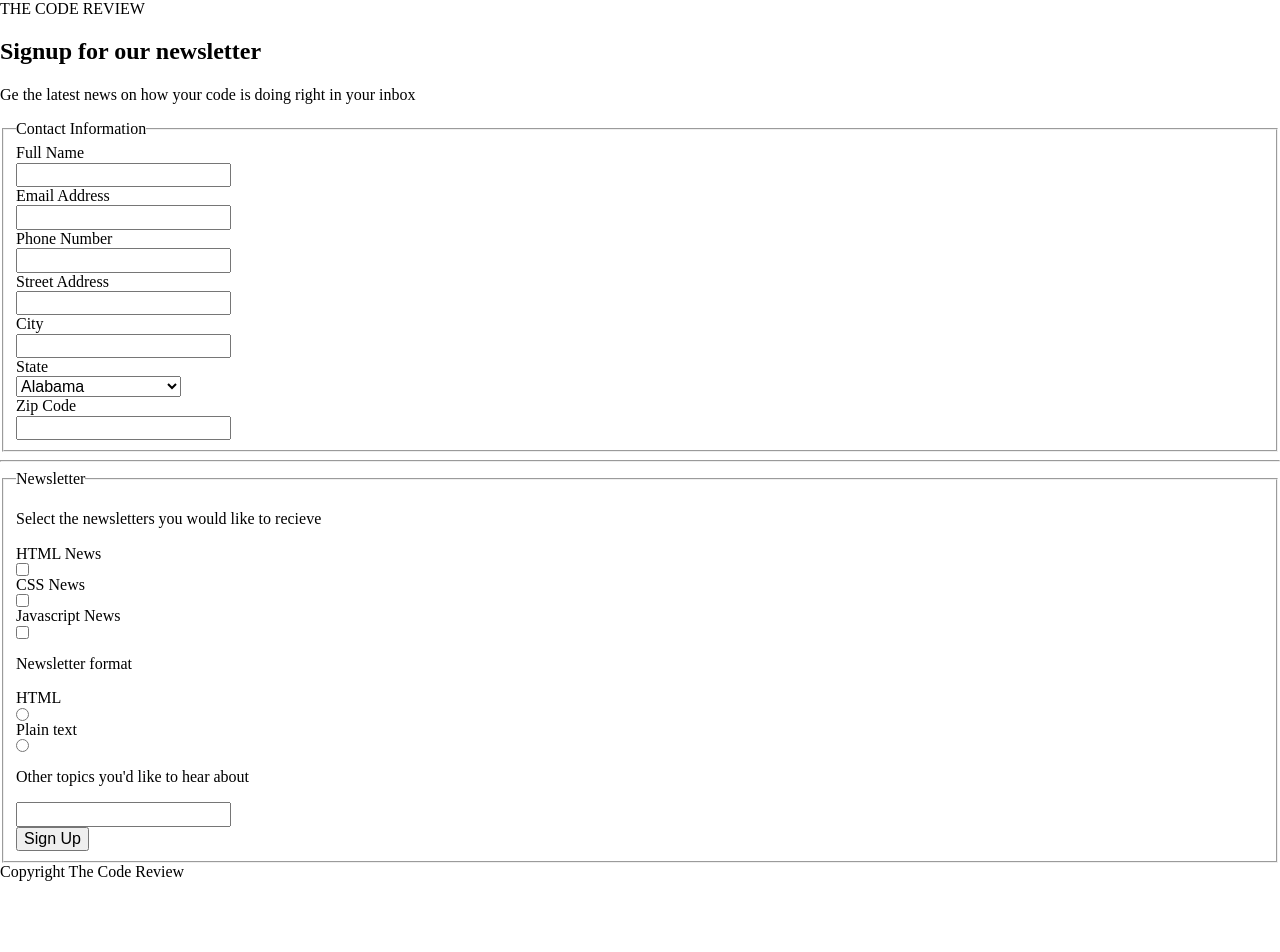
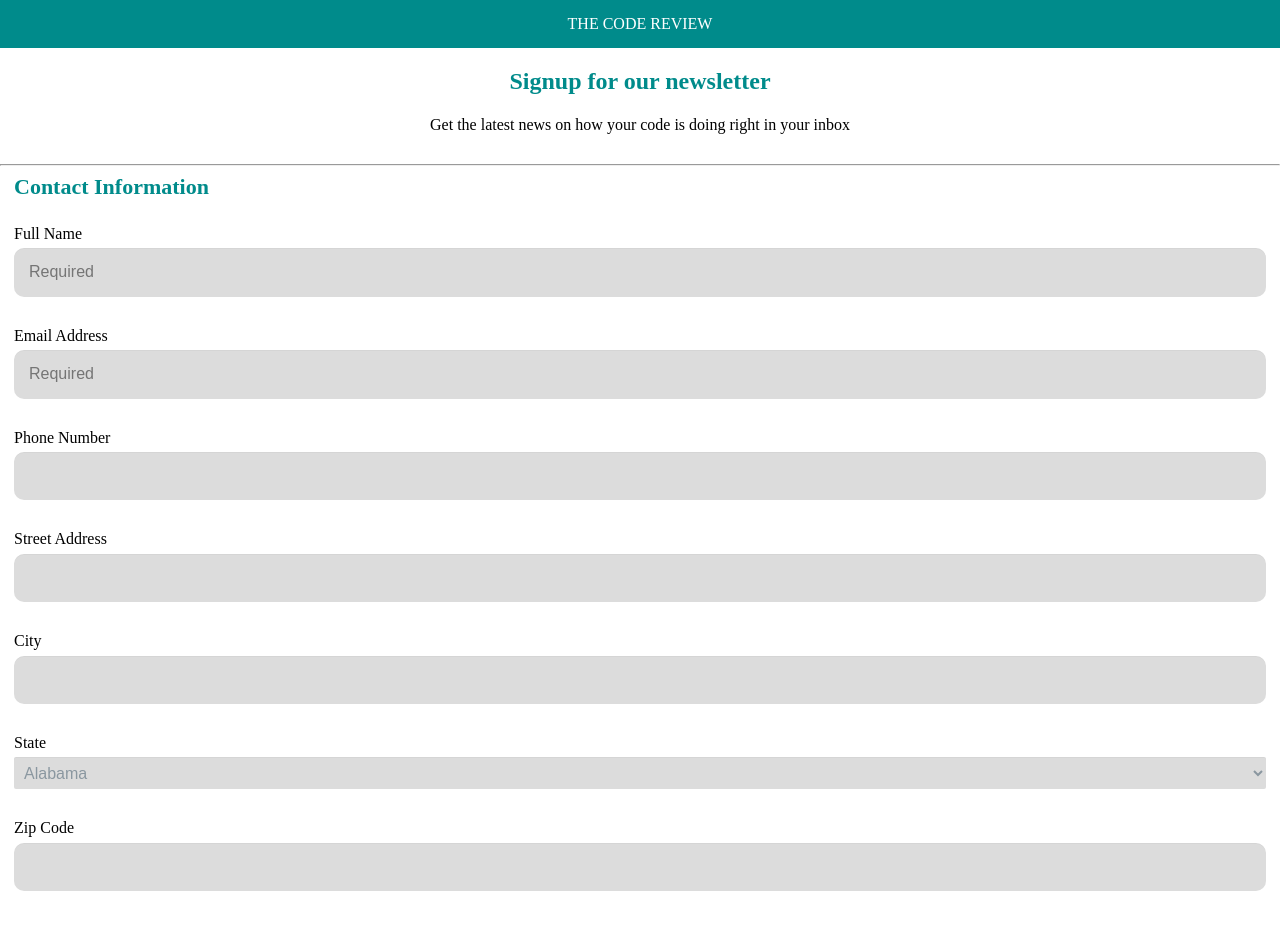
Before and after one commit to GiantGough/RegistrationForm, a plain HTML site: page index.html in a window 1280 px wide. Shown: the top 952 px of the page. Before the commit the page ends 882 px from the top, so only its background shows below. Drawn offline with Linux system fonts and the light colour scheme.

Commit message:
Formatting

```diff
--- a/css/styles.css
+++ b/css/styles.css
@@ -2,6 +2,97 @@
  Mobile
 *******/
 
+* {
+	box-sizing: border-box;
+}
+
+.signup {
+	text-align: center;
+	margin-bottom: 30px;
+}
+
+.news-select {
+	margin-bottom: 40px;
+}
+
+header {
+	background-color: #008B8B;
+	color: white;
+	padding: 15px 0 15px 0;
+}
+
+hr {
+	margin:;
+}
+
+legend,
+h2 {
+	color: #008B8B;
+}
+
+legend {
+	font-size: 22px;
+	font-weight: bold;
+	margin: 20px 0 20px 0;
+}
+
 input, label {
 	display: block;
 }
+
+input {
+	border-radius: 10px;
+}
+
+label {
+	font-color: #d3d3d3;
+	margin-bottom: 5px;
+}
+
+input,
+textarea,
+select {
+  background: rgba(255,255,255,0.1);
+  border: none;
+  font-size: 16px;
+  height: auto;
+  margin: 0;
+  outline: 0;
+  padding: 15px;
+  width: 100%;
+  background-color: #dcdcdc;
+  color: #8a97a0;
+  box-shadow: 0 1px 0 rgba(0,0,0,0.03) inset;
+  margin-bottom: 30px;
+}
+
+input[type="radio"],
+input[type="checkbox"] {
+  margin: 0 4px 8px 0;
+}
+
+select {
+  padding: 6px;
+  height: 32px;
+  border-radius: 2px;
+}
+
+button {
+  padding: 19px 39px 18px 39px;
+  color: #FFF;
+  background-color: #4bc970;
+  font-size: 18px;
+  text-align: center;
+  font-style: normal;
+  border-radius: 5px;
+  width: 100%;
+  border: 1px solid #3ac162;
+  border-width: 1px 1px 3px;
+  box-shadow: 0 -1px 0 rgba(255,255,255,0.1) inset;
+  margin-bottom: 10px;
+}
+
+fieldset {
+	margin-bottom: 30px;
+	border: none;
+}
--- a/index.html
+++ b/index.html
@@ -9,8 +9,9 @@
 <div class="signup">
 	<header>THE CODE REVIEW</header>
 	<h2>Signup for our newsletter</h2>
-	<p>Ge the latest news on how your code is doing right in your inbox</p>
+	<p>Get the latest news on how your code is doing right in your inbox</p>
 </div>
+<hr class="hr-1">
 
 <main>
 	<div class="container">
@@ -18,24 +19,15 @@
 			<fieldset class="field-1">
 			<legend><span class="contact-info">Contact Information</span></legend>
 				<label for="name">Full Name</label>
-				<input type="text" id="name" name="user_name">
-			<div>
+				<input type="text" id="name" name="user_name" placeholder="Required">
 				<label for="email">Email Address</label>
-				<input type="text" id="email" name="user_email">
-			</div>
-			<div>
+				<input type="text" id="email" name="user_email" placeholder="Required">
 				<label for="phone">Phone Number</label>
 				<input type="text" id="phone" name="user_phone">
-			</div>
-			<div>
 				<label for="street">Street Address</label>
 				<input type="text" id="street" name="user_street">
-			</div>
-			<div>
 				<label for="city">City</label>
 				<input type="text" id="city" name="user_city">
-			</div>
-			<div>
 				<label for="state">State</label>
 				<select id="state" name="user_state">
 				<option value="AL">Alabama</option>
@@ -90,27 +82,24 @@
 				<option value="WI">Wisconsin</option>
 				<option value="WY">Wyoming</option>
 				</select>
-			</div>
-			<div>
 				<label for="zip">Zip Code</label>
 				<input type="text" is="zip" name="user_zip">
-			</div>
 			</fieldset>
 			<hr>
 			<fieldset>
 				<legend><span>Newsletter</span></legend>
-				<p>Select the newsletters you would like to recieve</p>
+				<p class="news-select">Select the newsletters you would like to recieve</p>
 				<label for="html">HTML News</label>
 				<input type="checkbox" name="html_news">
 				<label for="css">CSS News</label>
 				<input type="checkbox" name="css_news">
 				<label for="javascript">Javascript News</label>
 				<input type="checkbox" name="js_news">
-				<p>Newsletter format</p>
+				<p class="news-select">Newsletter format</p>
 				<label for="html_format">HTML</label>
-				<input type="radio" name="html_format">
+				<input type="radio" name="format">
 				<label for="plain_text">Plain text</label>
-				<input type="radio" name="plain_text">
+				<input type="radio" name="format">
 				<p>Other topics you'd like to hear about</p>
 				<input type="areatext" name="other">
 				<button type="submit">Sign Up</button>
```
